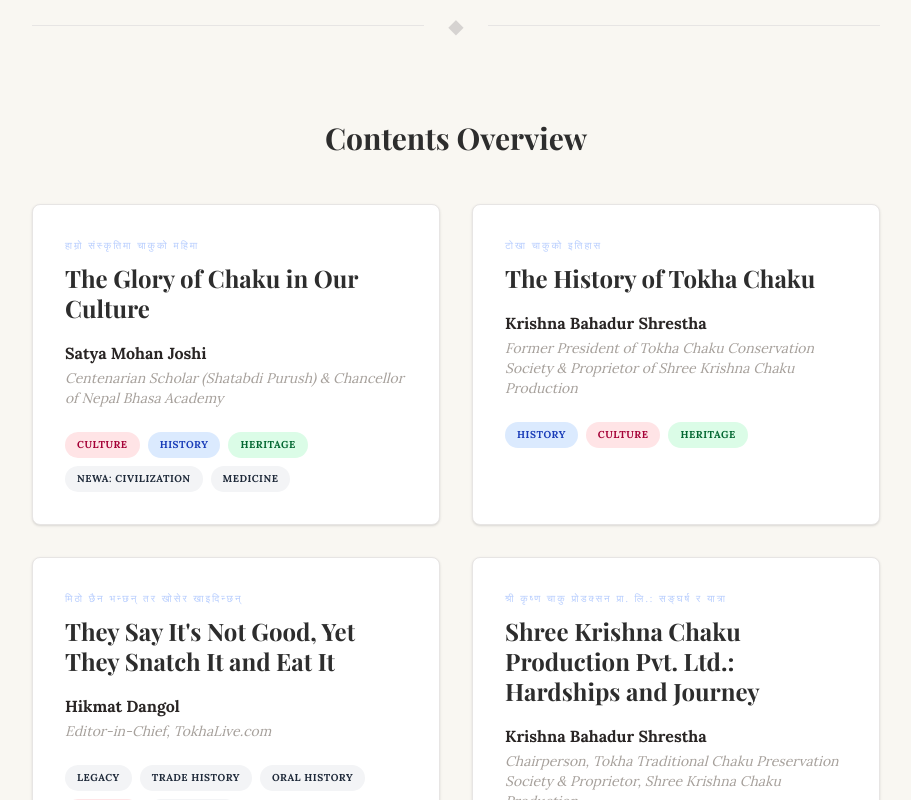
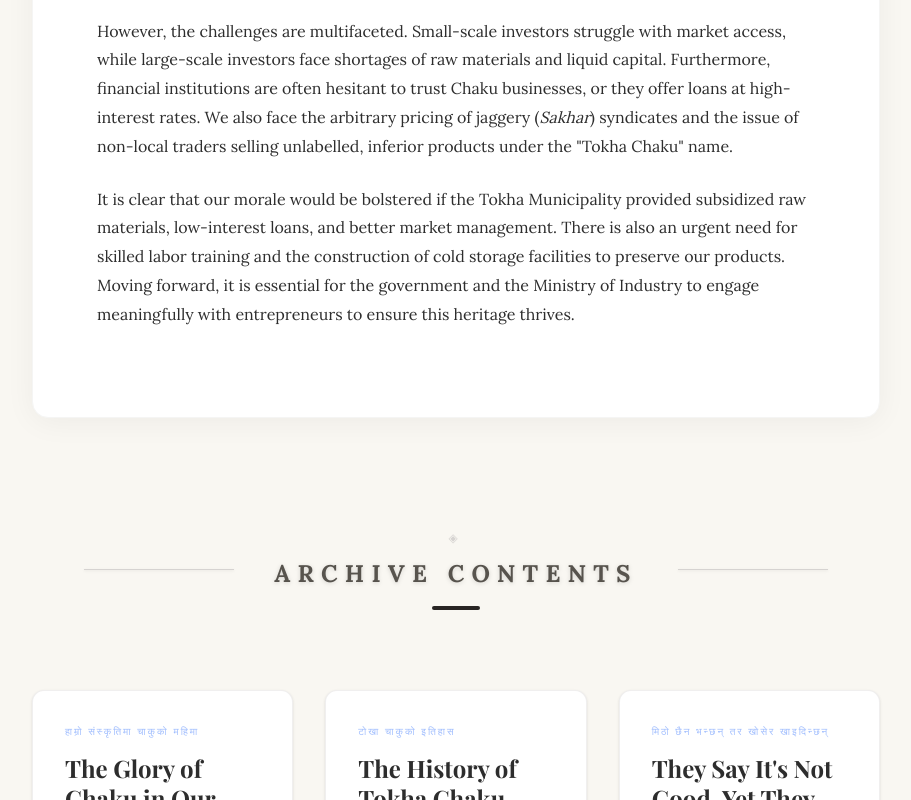
Before and after one commit to sweetpotato-mo/DigitizingSmarika, a Next.js app: page / in a window 1280 px wide. Shown: the part 1060-1860 px from the top of the page, without its empty margins (184-1095 px from the left). Built offline with nearby package versions, Linux system fonts and the light colour scheme; a web font is replaced by a local one.

Commit message:
looks good

```diff
--- a/app/page.tsx
+++ b/app/page.tsx
@@ -4,6 +4,7 @@ import { useEffect, useState, Suspense } from 'react'
 import Link from 'next/link'
 import { useLanguage } from '@/contexts/LanguageContext'
 import ReactMarkdown from 'react-markdown'
+import remarkGfm from 'remark-gfm'
 
 interface Article {
   slug: string
@@ -44,19 +45,9 @@ function HomeContent() {
     loadData()
   }, [language])
 
+  // FIX: Added missing helper functions back into the component scope
   const getTitle = (article: Article) => (language === 'ne' ? article.titleNe || article.titleEn : article.titleEn)
   const getAltTitle = (article: Article) => (language === 'ne' ? article.titleEn : article.titleNe || article.titleNew)
-
-  const getTagColor = (tag: string) => {
-    const colors: Record<string, string> = {
-      Poem: 'bg-pink-100 text-pink-800',
-      'Nepal Bhasa': 'bg-purple-100 text-purple-800',
-      History: 'bg-blue-100 text-blue-800',
-      Heritage: 'bg-green-100 text-green-800',
-      Culture: 'bg-rose-100 text-rose-800',
-    }
-    return colors[tag] || 'bg-gray-100 text-gray-800'
-  }
 
   if (loading) return <div className="min-h-screen flex items-center justify-center text-stone-400 font-lora italic">Loading Smarika...</div>
 
@@ -66,37 +57,62 @@ function HomeContent() {
         {/* Editorial Section with Headings */}
         {editorial && (
           <section className="mb-20">
-            <article className="prose prose-stone max-w-none
-              prose-h1:font-playfair prose-h1:text-4xl prose-h1:text-[#2D2D2D] prose-h1:mb-4
-              prose-h2:font-playfair prose-h2:text-2xl prose-h2:text-stone-500 prose-h2:mb-8 prose-h2:mt-0
-              prose-p:font-lora prose-p:text-lg prose-p:leading-relaxed prose-p:text-stone-800">
-              <ReactMarkdown>{editorial}</ReactMarkdown>
+            <article className="
+              bg-white p-10 md:p-16 rounded-2xl shadow-[0_4px_30px_rgba(0,0,0,0.05)] border border-stone-100
+              markdown-content
+              prose prose-stone max-w-none
+              prose-h1:text-center prose-h1:font-playfair prose-h1:text-5xl prose-h1:text-[#2D2D2D] prose-h1:mb-4
+              prose-h2:text-center prose-h2:font-lora prose-h2:text-xl prose-h2:text-stone-400 prose-h2:italic prose-h2:font-normal prose-h2:mt-0 prose-h2:mb-12
+              prose-p:font-lora prose-p:text-[1.15rem] prose-p:leading-[2] prose-p:text-stone-700 prose-p:mb-8
+            ">
+              <ReactMarkdown remarkPlugins={[remarkGfm]}>{editorial}</ReactMarkdown>
             </article>
-            <div className="flex items-center justify-center my-16">
-              <div className="flex-1 border-t border-stone-200" />
-              <div className="mx-6 text-stone-300 text-xl">◆</div>
-              <div className="flex-1 border-t border-stone-200" />
-            </div>
+
+            <div className="flex items-center justify-center mt-28 mb-20 px-4">
+  {/* Left Decorative Line */}
+  <div className="hidden md:block h-[1px] flex-1 max-w-[150px] bg-stone-300 shadow-sm" />
+
+  <div className="mx-0 md:mx-10 flex flex-col items-center">
+    {/* Section Identifier Symbol */}
+    <span className="text-stone-300 text-xs mb-3 tracking-[0.5em] font-serif">◈</span>
+
+    {/* Main Visible Text - Increased Size and Weight */}
+    <span className="text-stone-600 text-xl md:text-2xl tracking-[0.3em] uppercase font-black font-playfair text-center drop-shadow-sm">
+      {language === 'ne' ? 'लेख सूची' : 'Archive Contents'}
+    </span>
+
+    {/* Subtle Subtitle/Indicator */}
+    <div className="mt-4 h-1 w-12 bg-stone-800 rounded-full" />
+  </div>
+
+  {/* Right Decorative Line */}
+  <div className="hidden md:block h-[1px] flex-1 max-w-[150px] bg-stone-300 shadow-sm" />
+</div>
           </section>
         )}
 
         <section id="toc">
-          <h2 className={`font-playfair text-3xl font-bold mb-12 text-center text-[#2D2D2D] ${language === 'ne' ? 'font-noto' : ''}`}>
-            {language === 'ne' ? 'लेख सूची' : 'Contents Overview'}
-          </h2>
-
-          <div className="grid grid-cols-1 md:grid-cols-2 gap-8">
+          <div className="grid grid-cols-1 md:grid-cols-2 lg:grid-cols-3 gap-8">
             {articles.map((article) => (
               <Link key={article.slug} href={`/archive/${article.slug}`}
-                className="bg-white rounded-lg p-8 border border-stone-200 shadow-sm hover:shadow-md hover:-translate-y-1 transition-all group">
-                {getAltTitle(article) && <div className="text-blue-600 text-[10px] mb-2 font-lora uppercase tracking-[0.2em] opacity-30">{getAltTitle(article)}</div>}
-                <h3 className="font-playfair text-2xl font-bold mb-4 text-[#2D2D2D] group-hover:text-stone-600 transition-colors leading-tight">{getTitle(article)}</h3>
-                <div className="mb-6 font-lora">
-                  <div className="font-bold text-stone-800">{article.author}</div>
-                  <div className="text-sm text-stone-400 italic">{article.designation}</div>
+                className="group bg-white rounded-xl p-8 border border-stone-200/60 shadow-sm hover:shadow-2xl hover:-translate-y-3 transition-all duration-500 flex flex-col justify-between"
+              >
+                <div>
+                  {getAltTitle(article) && (
+                    <div className="text-blue-600 text-[10px] mb-3 font-lora uppercase tracking-[0.2em] opacity-40 group-hover:opacity-100 transition-opacity">
+                      {getAltTitle(article)}
+                    </div>
+                  )}
+                  <h3 className="font-playfair text-2xl font-bold mb-6 text-[#2D2D2D] group-hover:text-stone-600 leading-tight">
+                    {getTitle(article)}
+                  </h3>
                 </div>
-                <div className="flex flex-wrap gap-2">
-                  {article.tags.map((tag) => <span key={tag} className={`px-3 py-1 rounded-full text-[10px] font-bold uppercase tracking-wider ${getTagColor(tag)}`}>{tag}</span>)}
+
+                <div className="mt-auto pt-6 border-t border-stone-50">
+                  <div className="mb-4">
+                    <div className="font-lora font-bold text-stone-800 text-sm">{article.author}</div>
+                    <div className="font-lora text-xs text-stone-400 italic mt-1">{article.designation}</div>
+                  </div>
                 </div>
               </Link>
             ))}
--- a/public/content/editorial/editorial-ne.md
+++ b/public/content/editorial/editorial-ne.md
@@ -1,5 +1,5 @@
 # प्रकाशकीय
-# टोखा चाकु र एकताको आवश्यकता
+## टोखा चाकु र एकताको आवश्यकता
 
 समस्या नभईकन संस्थाको जन्म हुँदैन । त्यसैले टोखामा छरिएका चाकु व्यवसायीहरूलाई एकै ठाउँमा राख्ने उदेश्यले **टोखा चाकु व्यवसायी सङ्घ** खडा भएको हो। टोखाका बुद्धिजीवीहरूको सरसल्लाह अनुसार समाजको गठन गरिएको छ भने चाकु व्यवसायीलाई एकजुट गरी चाकु उत्पादन र बिक्री गर्नु यस सङ्गठनको मुख्य उदेश्य हो। सबै चाकु उद्यमीहरूको एकै आवाजमा यो समाजको गठन भएको हो भन्ने सहर्ष जानकारी गराउँछौँ ।
 
```
Also changed, not shown: public/content/editorial/editorial-en.md (line endings or trailing spaces).
